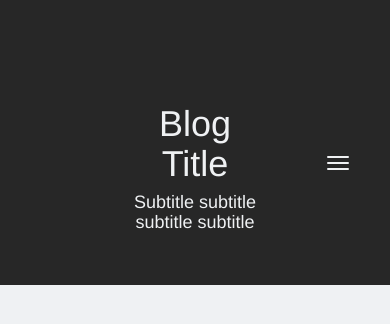
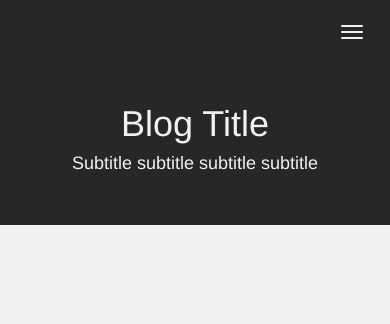
Before and after one commit to Arjay123/multi-user-blog, a Python web app: template templates/base.html in a window 390 px wide. Shown: the top 324 px of the page. Run offline with Jinja, Linux system fonts and the light colour scheme; the template is opened without the code that fills it, so the values that code supplies are empty; some libraries are stand-ins or nearby versions.

Commit message:
fix header for mobile

```diff
--- a/templates/base.html
+++ b/templates/base.html
@@ -16,7 +16,14 @@
 		<nav class="navbar" role="navigation">
 			<div class="container-fluid">
 				<!-- Brand and toggle get grouped for better mobile display -->
-
+				<div class="navbar-header">
+					<button type="button" class="navbar-toggle" data-toggle="collapse" data-target=".navbar-ex1-collapse">
+						<span class="sr-only">Toggle navigation</span>
+						<span class="icon-bar"></span>
+						<span class="icon-bar"></span>
+						<span class="icon-bar"></span>
+					</button>
+				</div>
 
 				<!-- Collect the nav links, forms, and other content for toggling -->
 				<div class="collapse navbar-collapse navbar-ex1-collapse">
@@ -33,21 +40,11 @@
 
 		<div class="container">
 			<div class="row row-eq-height">
-				<div class="col-xs-4 col-xs-offset-4 text-center">
+				<div class="col-xs-10 col-xs-offset-1 text-center">
 					<div class="row blog-title">
 						<h1>Blog Title</h1>
 						<h4>Subtitle subtitle subtitle subtitle</h4>
 					</div>
-				</div>
-				<div class="col-xs-4">
-				<div class="navbar-header">
-					<button type="button" class="navbar-toggle" data-toggle="collapse" data-target=".navbar-ex1-collapse">
-						<span class="sr-only">Toggle navigation</span>
-						<span class="icon-bar"></span>
-						<span class="icon-bar"></span>
-						<span class="icon-bar"></span>
-					</button>
-				</div>
 				</div>
 			</div>
 		</div>
```
